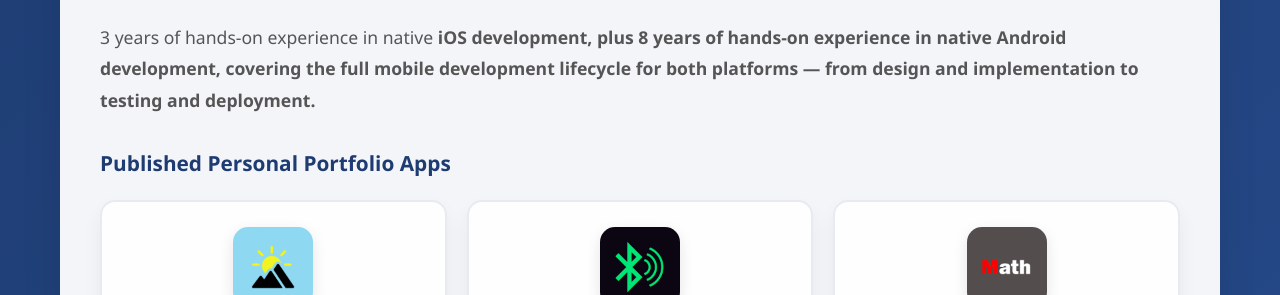
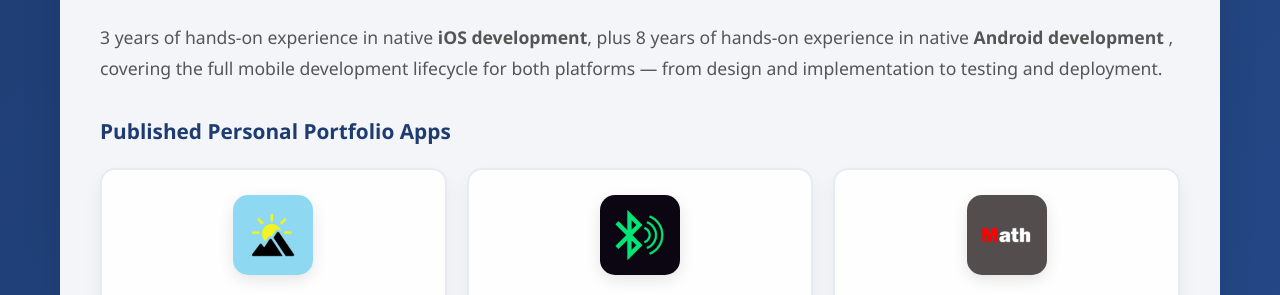
Before and after one commit to freddiezchen29/freddiezchen29.github.io, a plain HTML site: page index.html in a window 1280 px wide. Shown: the part 496-791 px from the top of the page. Drawn offline with Linux system fonts and the light colour scheme.

Commit message:
Update index.html

```diff
--- a/index.html
+++ b/index.html
@@ -343,7 +343,7 @@
         <div class="section">
             <h2>Professional Summary</h2>
             <p class="summary-text">
-                3 years of hands-on experience in native <strong>iOS</strongs> development, plus 8 years of hands-on experience in native <strong>Android</strong> development, covering the full mobile development lifecycle for both platforms — from design and implementation to testing and deployment.
+                3 years of hands-on experience in native <strong>iOS development</strong>, plus 8 years of hands-on experience in native <strong>Android development</strong> , covering the full mobile development lifecycle for both platforms — from design and implementation to testing and deployment.
             </p>
 
             <h3 style="color: #1e3c72; margin: 30px 0 20px 0; font-size: 1.3rem;">Published Personal Portfolio Apps</h3>
```
